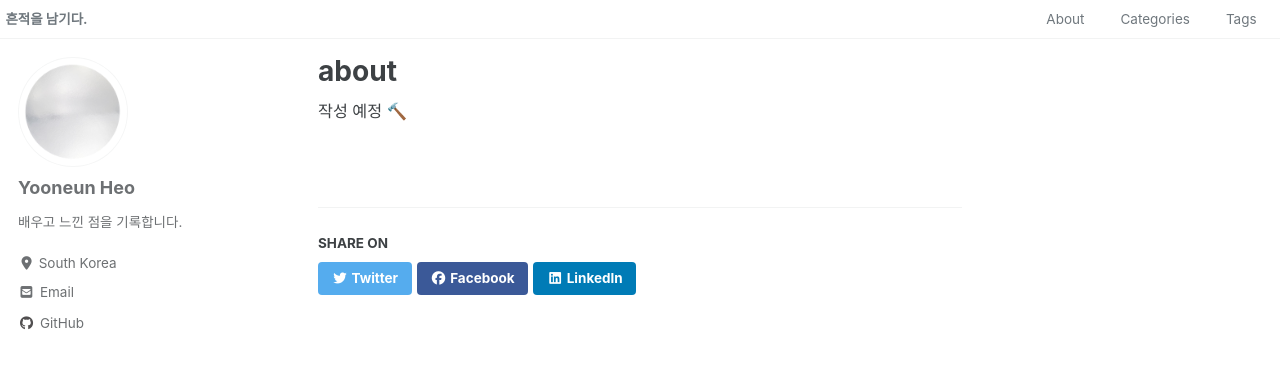
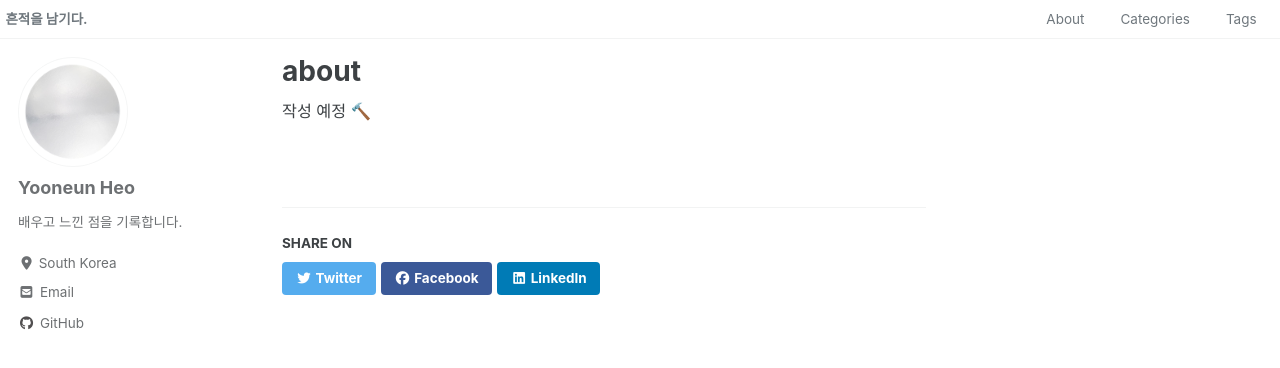
Before and after one commit to yooneunheo/yooneunheo.github.io, a Jekyll site: the page built from _pages/about.md, in a window 1280 px wide and 900 px high. Shown: the top 368 px of the window. Built offline with Jekyll 4.4.1, drawn with Linux system fonts in a browser that asks for light colours; cached includes are drawn as plain includes; nearby versions of some CDN libraries.

Commit message:
Update _page.scss

```diff
--- a/_sass/minimal-mistakes/_page.scss
+++ b/_sass/minimal-mistakes/_page.scss
@@ -50,7 +50,7 @@ body {
   .page__inner-wrap {
     float: left;
     margin-top: 1em;
-    margin-left: 0;
+    margin-left: -2em;
     margin-right: 0;
     width: 100%;
     clear: both;
```
